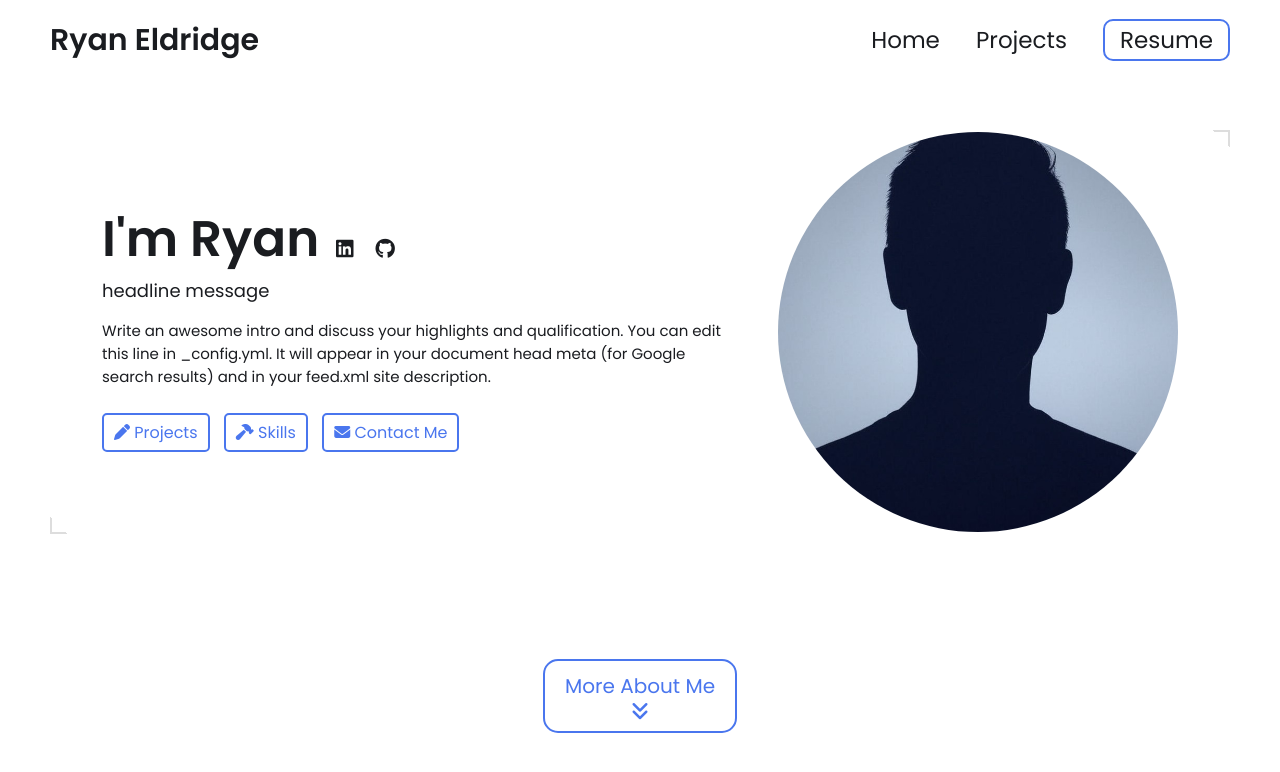
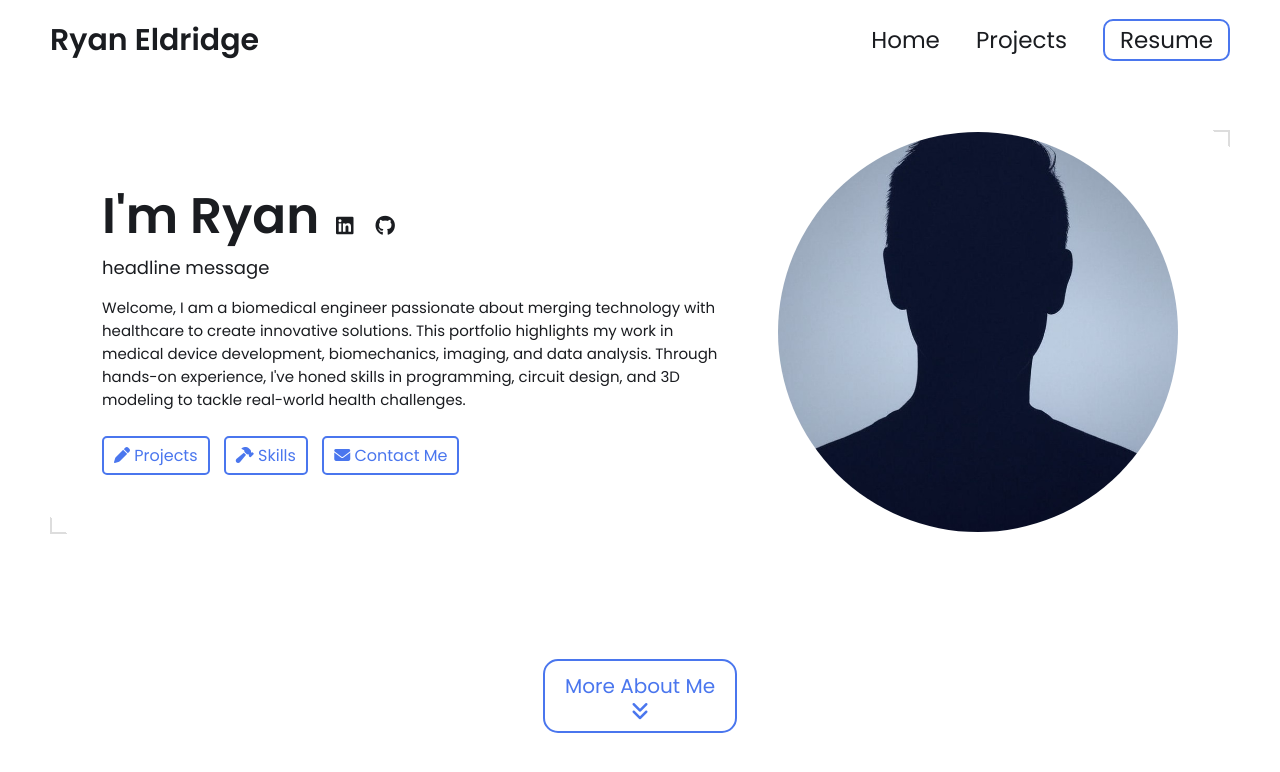
Before and after one commit to RyanE02/RyanE02.github.io, a Jekyll site: the page built from index.html, in a window 1280 px wide and 900 px high. Shown: the top 772 px of the window. Built offline with Jekyll 4.4.1, drawn with Linux system fonts in a browser that asks for light colours.

Commit message:
Wrote brief description

```diff
--- a/_config.yml
+++ b/_config.yml
@@ -15,9 +15,9 @@ title: Ryan Eldridge's Portfolio # This is what shows up in the tab of the brows
 name: Ryan Eldridge
 headline: headline message
 description: >- # dont remove this line. this will ignore all new lines until the next section
-  Write an awesome intro and discuss your highlights and qualification. You can edit this
-  line in _config.yml. It will appear in your document head meta (for
-  Google search results) and in your feed.xml site description.
+  Welcome, I am a biomedical engineer passionate about merging technology with healthcare to create innovative solutions.
+  This portfolio highlights my work in medical device development, biomechanics, imaging, and data analysis. Through hands-on experience,
+  I've honed skills in programming, circuit design, and 3D modeling to tackle real-world health challenges.
 
 # Place your profile image in /assets/images/profile-image/folder and edit the file name
 profile_image: ./assets/images/profile-image/avatar.jpeg
```
